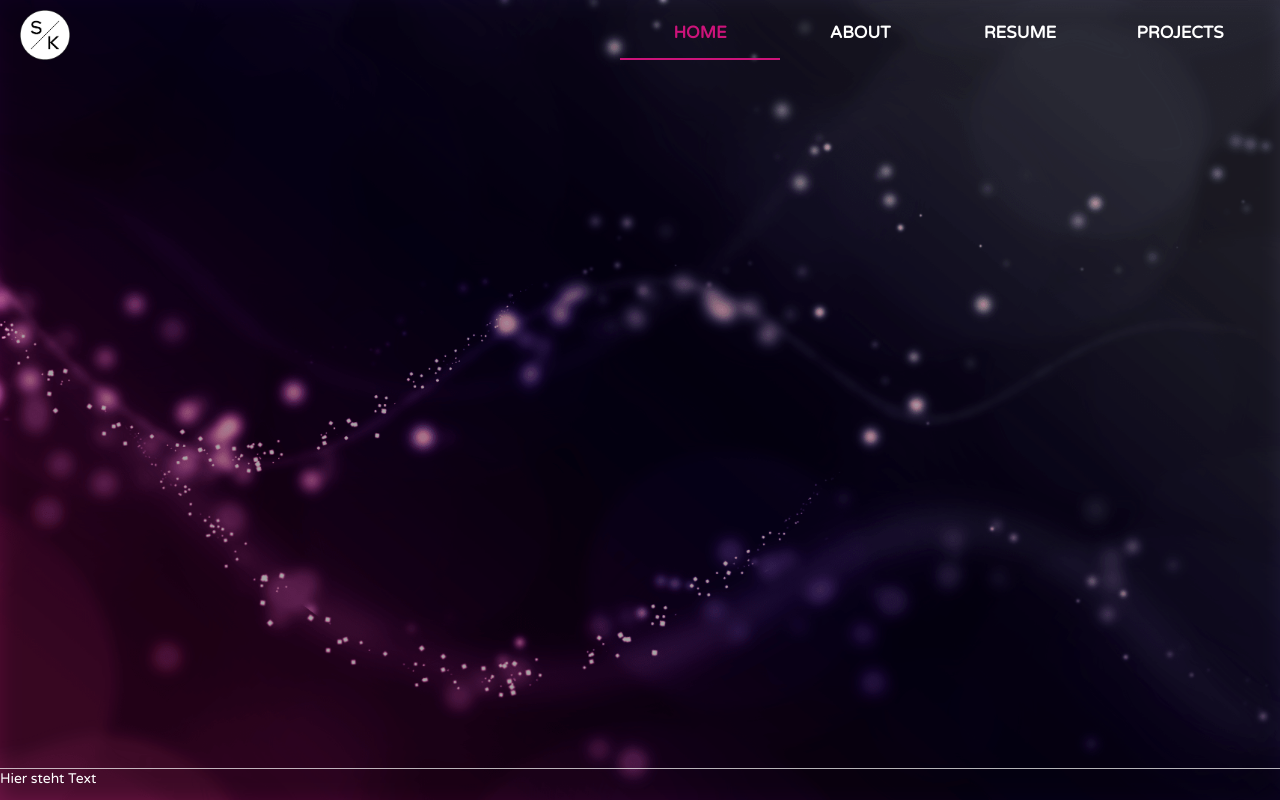
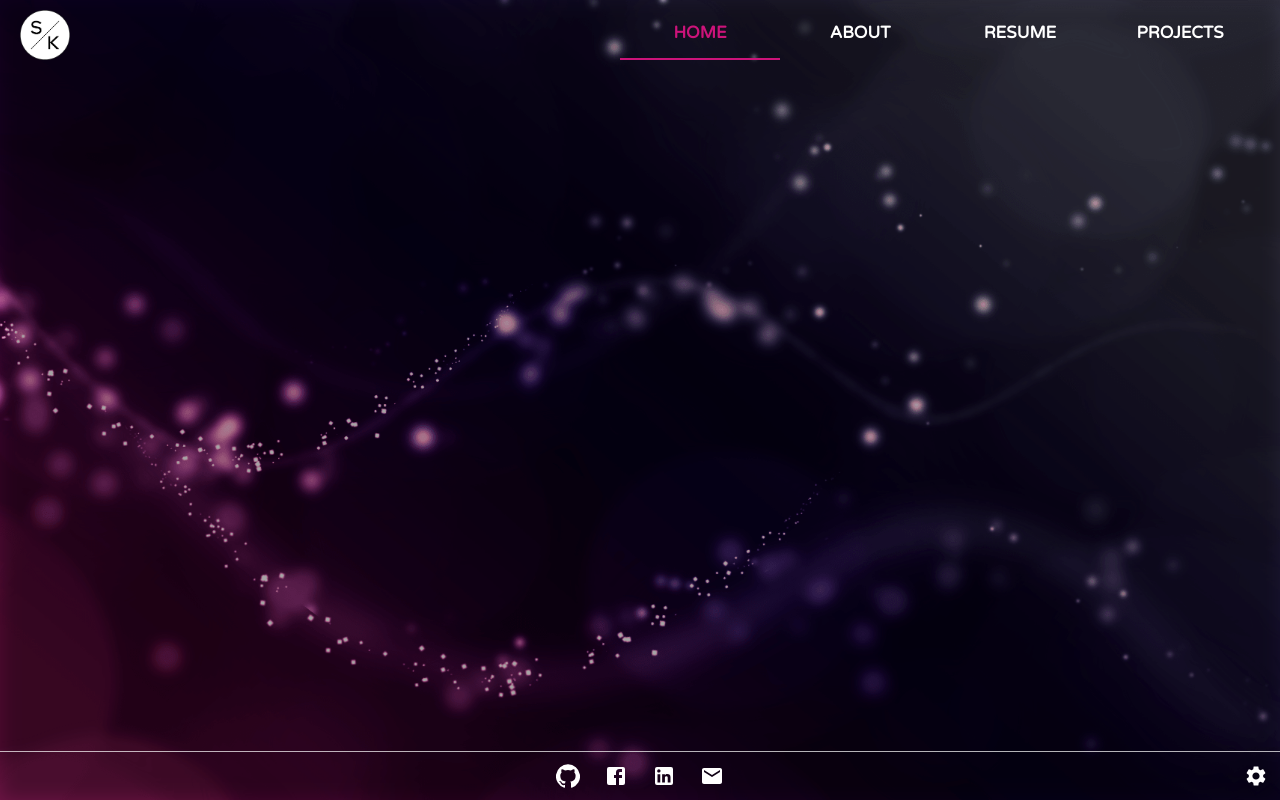
Before and after one commit to SimonKostin98/portfolio, a React app: page / in a window 1280 px wide. Built offline with nearby package versions, Linux system fonts and the light colour scheme.

Commit message:
add social media icons and settings button to footer

```diff
--- a/src/app/components/navigation/footer.component.tsx
+++ b/src/app/components/navigation/footer.component.tsx
@@ -1,4 +1,9 @@
-import { makeStyles } from '@material-ui/core';
+import { IconButton, makeStyles } from '@material-ui/core';
+import FacebookIcon from '@material-ui/icons/Facebook';
+import GitHubIcon from '@material-ui/icons/GitHub';
+import LinkedInIcon from '@material-ui/icons/LinkedIn';
+import MailIcon from '@material-ui/icons/Mail';
+import SettingsIcon from '@material-ui/icons/Settings';
 import React, { ReactElement } from 'react';
 
 interface IFooterProps {}
@@ -9,12 +14,38 @@ const useStyles = makeStyles(() => ({
     left: 0,
     bottom: 0,
     width: '100%',
-    height: '4vh',
     borderTop: '1px solid rgba(255, 255, 255, .7)',
+    color: 'white',
+    display: 'flex',
+    alignItems: 'center',
+    justifyContent: 'center',
+  },
+
+  settingsIcon: {
+    position: 'absolute',
+    right: 0,
   },
 }));
 
 export const Footer = (props: IFooterProps): ReactElement => {
   const classes = useStyles();
-  return <footer className={classes.footer}>Hier steht Text</footer>;
+  return (
+    <footer className={classes.footer}>
+      <IconButton color="inherit">
+        <GitHubIcon />
+      </IconButton>
+      <IconButton color="inherit">
+        <FacebookIcon />
+      </IconButton>
+      <IconButton color="inherit">
+        <LinkedInIcon />
+      </IconButton>
+      <IconButton color="inherit">
+        <MailIcon />
+      </IconButton>
+      <IconButton color="inherit" className={classes.settingsIcon}>
+        <SettingsIcon />
+      </IconButton>
+    </footer>
+  );
 };
```
